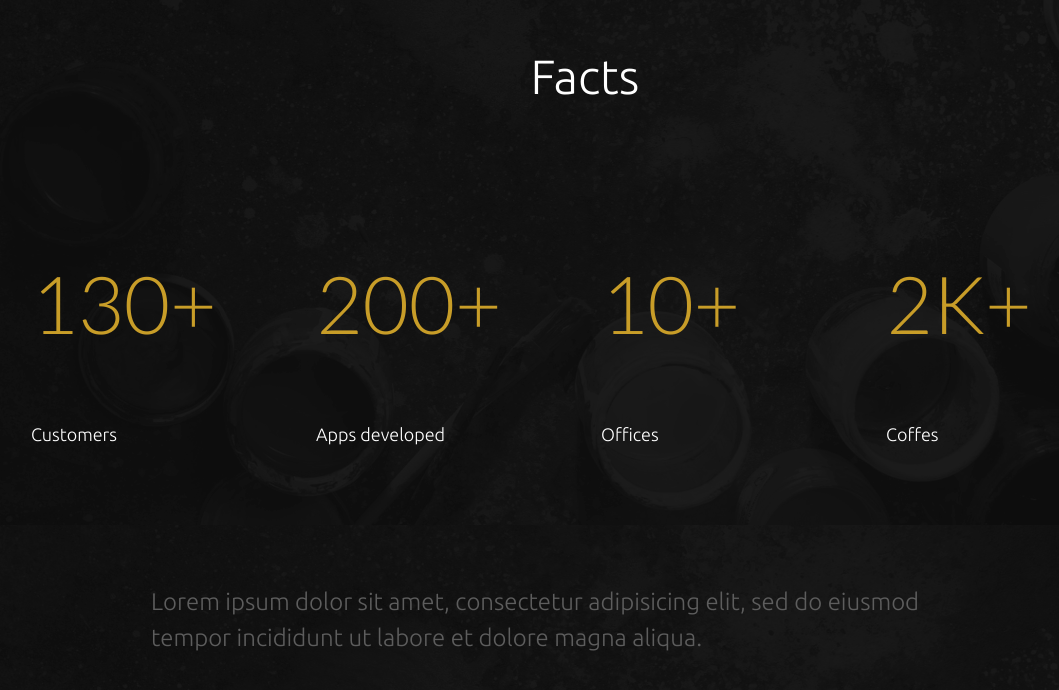
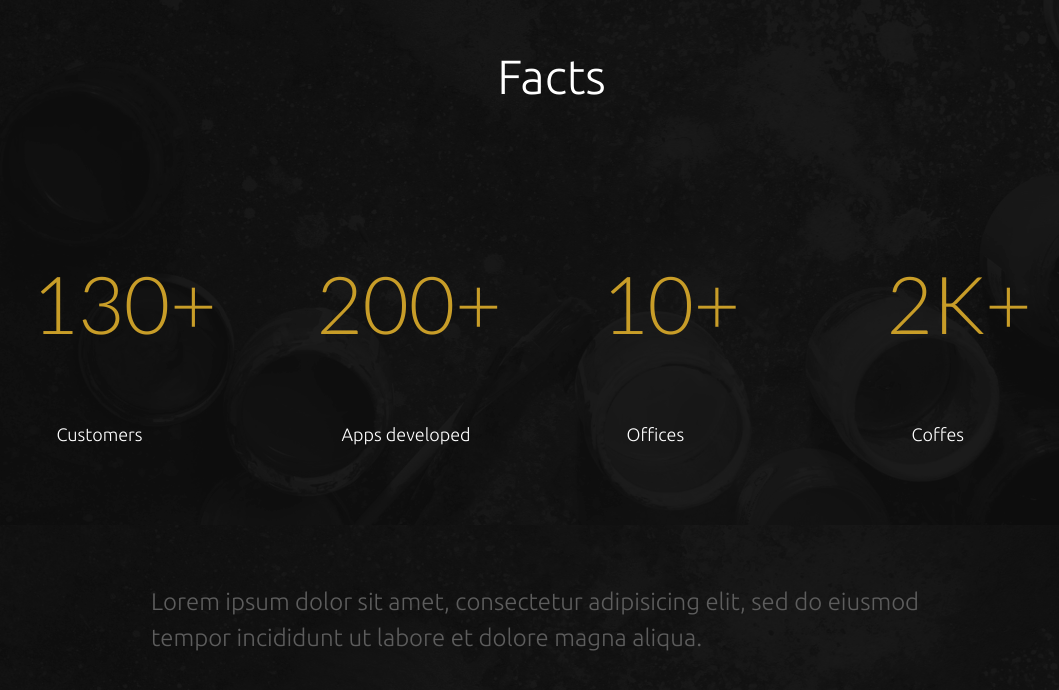
Before and after one commit to SlavaNasiray/Homework8, a plain HTML site: page index.html in a window 1280 px wide. Shown: the part 5509-6199 px from the top of the page, without its empty margins (54-1113 px from the left). Drawn offline with nearby package versions, Linux system fonts and the light colour scheme.

Commit message:
Add files via upload

```diff
--- a/index.html
+++ b/index.html
@@ -249,19 +249,19 @@
                         <div class="col-xl-12 txtstart">
                             <h2>Facts</h2>
                         </div>
-                        <div class="col">
+                        <div class="col-xl-3 col-lg-3 col-md-4 col-sm-4 col-6">
                             <h3>130+</h3>
                             <p>Customers</p>
                         </div>
-                        <div class="col">
+                        <div class="col-xl-3 col-lg-3 col-md-4 col-sm-4 col-6">
                             <h3>200+</h3>
                             <p>Apps developed</p>
                         </div>
-                        <div class="col">
+                        <div class="col-xl-3 col-lg-3 col-md-4 col-sm-4 col-6">
                             <h3>10+</h3>
                             <p>Offices</p>
                         </div>
-                        <div class="col">
+                        <div class="col-xl-3 col-lg-3 col-md-4 col-sm-4 col-6">
                             <h3>2K+</h3>
                             <p>Coffes</p>
                         </div>
--- a/style.css
+++ b/style.css
@@ -751,7 +751,7 @@ header .btn {
 }
 
 .container9 .txtstart h2 {
-	margin: 250px 45% 150px;
+	margin: 250px 42% 150px 42%;
 	font-family: 'Ubuntu', sans-serif;
 	font-weight: 300;
 	font-size: 48px;
@@ -771,6 +771,8 @@ header .btn {
 	font-size: 18px;
 	color: #ffffff;
 	margin-top: 70px;
+	margin-left: 10%;
+	margin-right: 20%;
 }
 
 .container9 div .txtdawn p {
```
